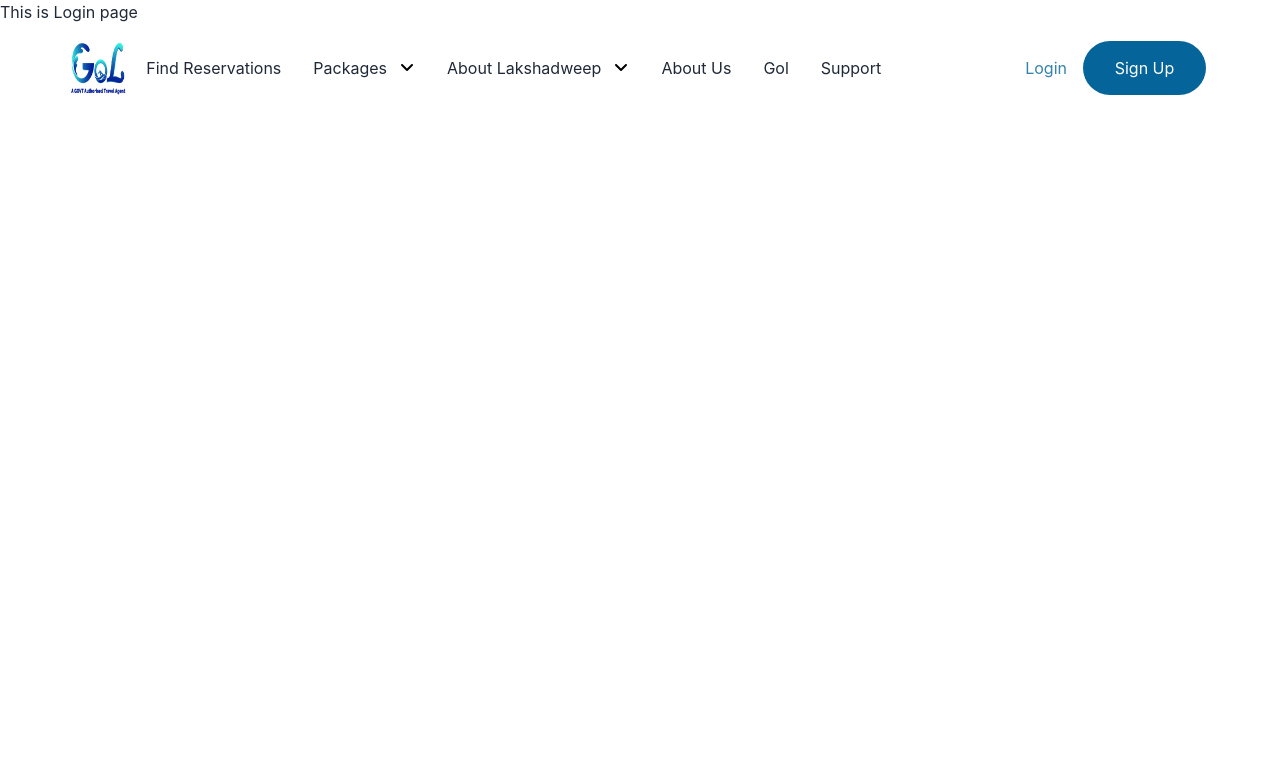
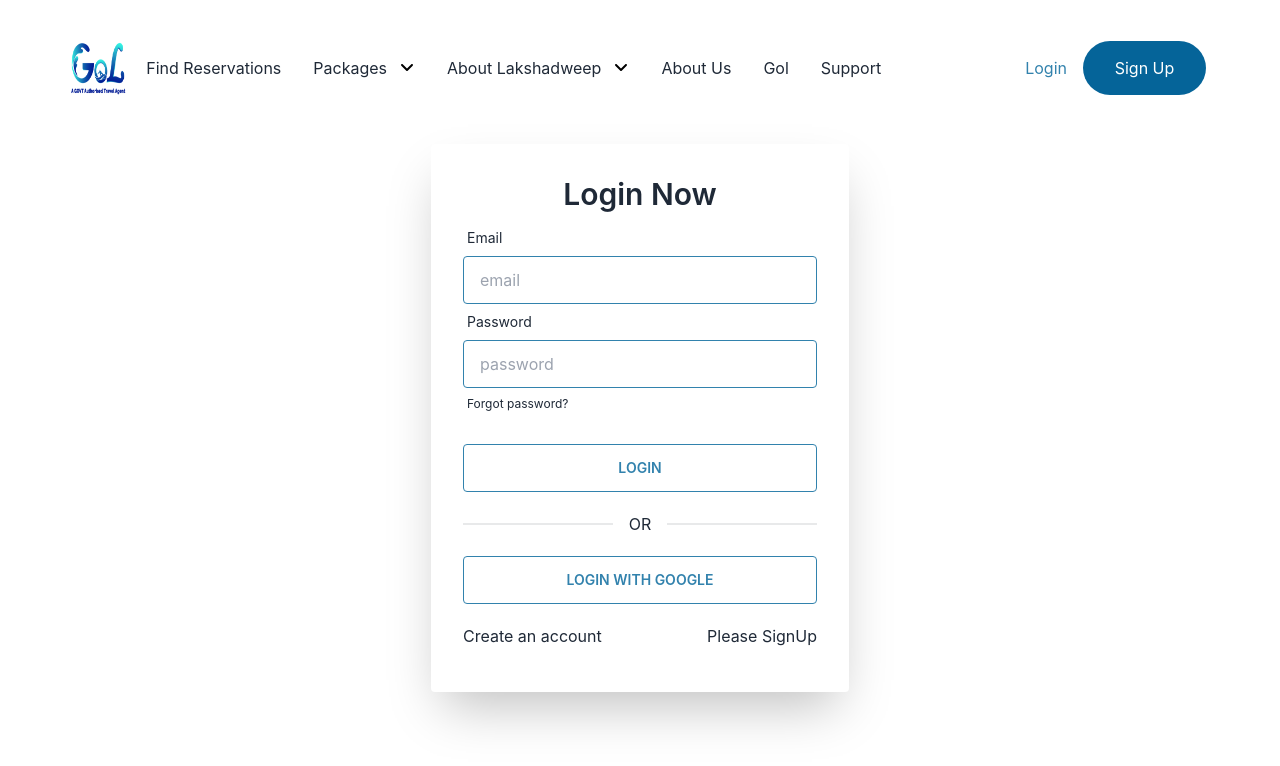
Before and after one commit to Mazharul430106/travel-website-clientSite, a React (Create React App) app: page /login in a window 1280 px wide. Shown: the top 766 px of the page. Built offline with nearby package versions, Linux system fonts and the light colour scheme.

Commit message:
added login page,

```diff
--- a/src/Pages/Home/Home.js
+++ b/src/Pages/Home/Home.js
@@ -96,7 +96,7 @@ const Home = () => {
       {/* end hero section */}
 
       {/* start flying section */}
-      <section className='flying-section px-[70px] py-10 bg-white shadow-xl'>
+      <section className='flying-section px-[70px] py-10 bg-white shadow'>
         <h2 className='text-[20px] font-semibold'>Where are you flying? </h2>
         <form action="">
           <div className='lg:flex items-center gap-6'>
@@ -136,7 +136,7 @@ const Home = () => {
           </div>
 
           <div className='lg:flex items-center gap-2 lg:mt-12 mt-5 '>
-            <input type="text" placeholder="+ Add Promo Code" className="input w-full rounded focus:outline-none input-bordered" />
+            <input type="text" placeholder="+ Add Promo Code" className="input w-full h-12 relative rounded focus:outline-none input-bordered" />
 
             <button type='submit' className='flex w-full lg:mt-0 mt-5 items-center justify-center rounded text-white gap-2 border lg:max-w-[144px] h-[48px] bg-[#3282AD]'>
               <img src={AirIcon} alt="" />
@@ -152,7 +152,21 @@ const Home = () => {
 
       {/* start package section   */}
 
+      <section className='package-section px-[70px]'>
+          <div className='title pt-[88px] text-center'>
+            <h2 className='text-2xl font-bold pb-4 text-[##3A3A3A]'>Best Packages For You</h2>
+            <p className='pb-16 text-[#5A5A5A]'>This is a unique experience on ship, sea and land, exploring different coral islands of Lakshadweep.</p>
+          </div>
 
+          <div className='lg:grid lg:grid-cols-5 mb:grid-cols-3 grid-cols-2 pb-[88px]'>
+            <div className='border w-full flex justify-center items-center text-[#3282AD] cursor-pointer hover:bg-[#3282AD] hover:text-white font-bold h-[78px] mb-2'>Maldives</div>
+            <div className='border w-full flex justify-center items-center text-[#3282AD] cursor-pointer hover:bg-[#3282AD] hover:text-white font-bold lg:border-l-0 h-[78px] mb-2 '>Samudram</div>
+            <div className='border w-full flex justify-center items-center text-[#3282AD] cursor-pointer hover:bg-[#3282AD] hover:text-white font-bold lg:border-l-0 h-[78px] mb-2 '>Cordelia</div>
+            <div className='border w-full flex justify-center items-center text-[#3282AD] cursor-pointer hover:bg-[#3282AD] hover:text-white font-bold lg:border-l-0 h-[78px] mb-2 '>Agatti</div>
+            <div className='border w-full flex justify-center items-center text-[#3282AD] cursor-pointer hover:bg-[#3282AD] hover:text-white font-bold lg:border-l-0 h-[78px] mb-2 '>More</div>
+          </div>
+
+      </section>
 
 
 
--- a/src/Pages/Login/Login.js
+++ b/src/Pages/Login/Login.js
@@ -1,9 +1,48 @@
 import React from 'react';
+import { Link } from 'react-router-dom';
 
 const Login = () => {
     return (
-        <div>
-            <h1>This is Login page</h1>
+        <div className="hero pt-32">
+            <div className="hero-content w-full max-w-[450px] flex-col lg:flex-row-reverse">
+                <div className="card rounded flex-shrink-0 w-full shadow-2xl bg-base-100">
+                    <div className="card-body">
+                        <h2 className='text-3xl font-semibold text-center'>Login Now</h2>
+                        <form action="">
+                            <div className="form-control">
+                                <label className="label">
+                                    <span className="label-text">Email</span>
+                                </label>
+                                <input type="text" placeholder="email" className="input input-bordered focus:outline-none border-[#3282AD] rounded" />
+                            </div>
+                            <div className="form-control">
+                                <label className="label">
+                                    <span className="label-text">Password</span>
+                                </label>
+                                <input type="text" placeholder="password" className="input input-bordered focus:outline-none border-[#3282AD] rounded" />
+                                <label className="label">
+                                    <Link href="#" className="label-text-alt link link-hover">Forgot password?</Link>
+                                </label>
+                            </div>
+                            <div className="form-control mt-6">
+                                <button className="btn btn-primary rounded bg-white text-[#3282AD] border-[#3282AD] hover:border-0 hover:bg-[#3282AD] hover:text-white">Login</button>
+                            </div>
+                        </form>
+                        <div className="flex flex-col w-full border-opacity-50">
+                            <div className="divider">OR</div>
+                        </div>
+                        <div className="form-control ">
+                            <button className="btn rounded bg-white text-[#3282AD] border-[#3282AD] hover:border-0 hover:bg-[#3282AD] hover:text-white">Login With Google</button>
+                        </div>
+
+                        <div className='flex items-center justify-between py-3'>
+                            <span>Create an account</span>
+                            <Link to='/signup' className='hover:text-red-400'>Please SignUp</Link>
+                        </div>
+
+                    </div>
+                </div>
+            </div>
         </div>
     );
 };
```
